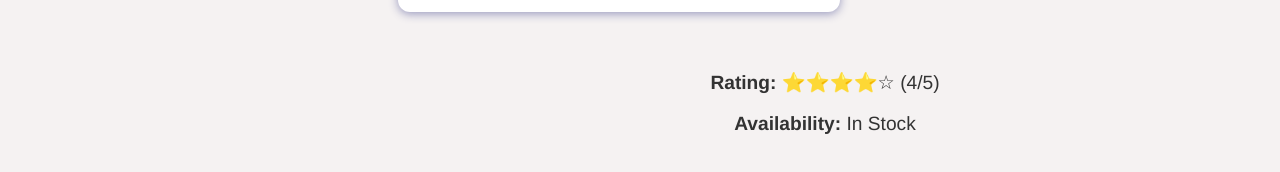
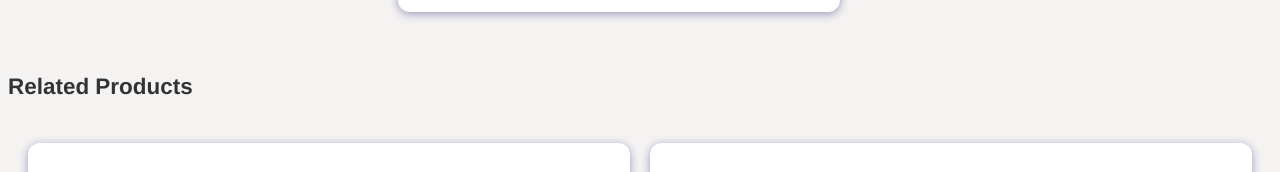
Before and after one commit to Riyapathak86/Shopping-site, a React (Vite) app in the folder ecom/: page /items/1 in a window 1280 px wide. Shown: the part 566-738 px from the top of the page. Built offline with nearby package versions, Linux system fonts and the light colour scheme.

Commit message:
updated "DetailsPage"

```diff
--- a/ecom/src/components/DetailsPage.jsx
+++ b/ecom/src/components/DetailsPage.jsx
@@ -24,12 +24,7 @@ export const DetailsPage = () => {
       <div className="center">
         <h2>Product Details</h2>
         <ItemList products={detailed} />
-        <p>
-          <strong>Rating:</strong> ⭐⭐⭐⭐☆ (4/5)
-        </p>
-        <p>
-          <strong>Availability:</strong> In Stock
-        </p>
+
       </div>
       <h3>Related Products</h3>
       <ItemList products={related} />
```
Also changed, not shown: ecom/src/components/Detailedpage.jsx (deleted, +0 -27 lines).
